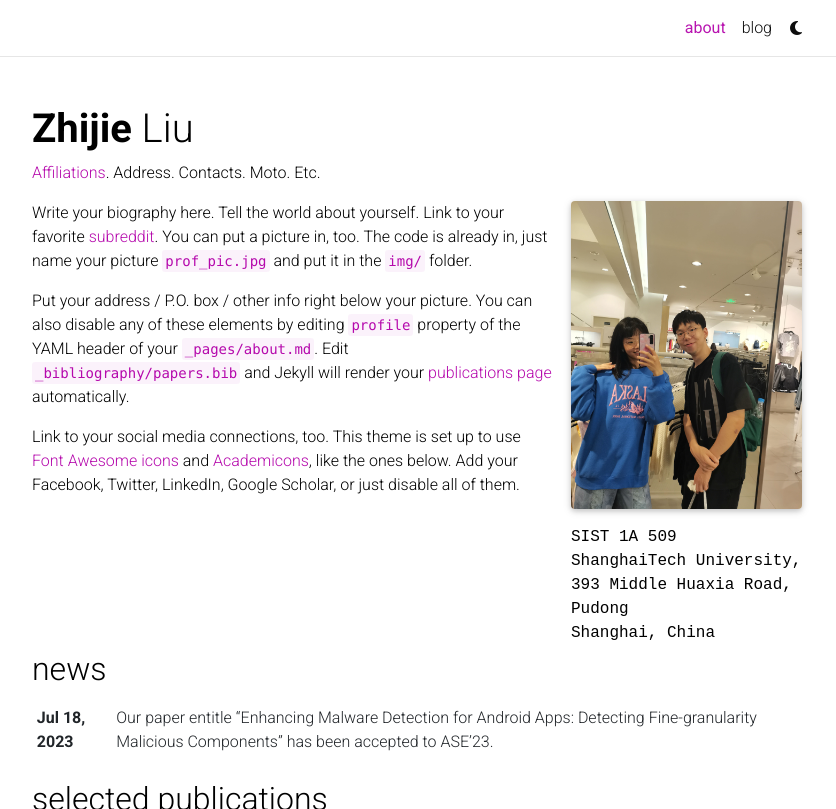
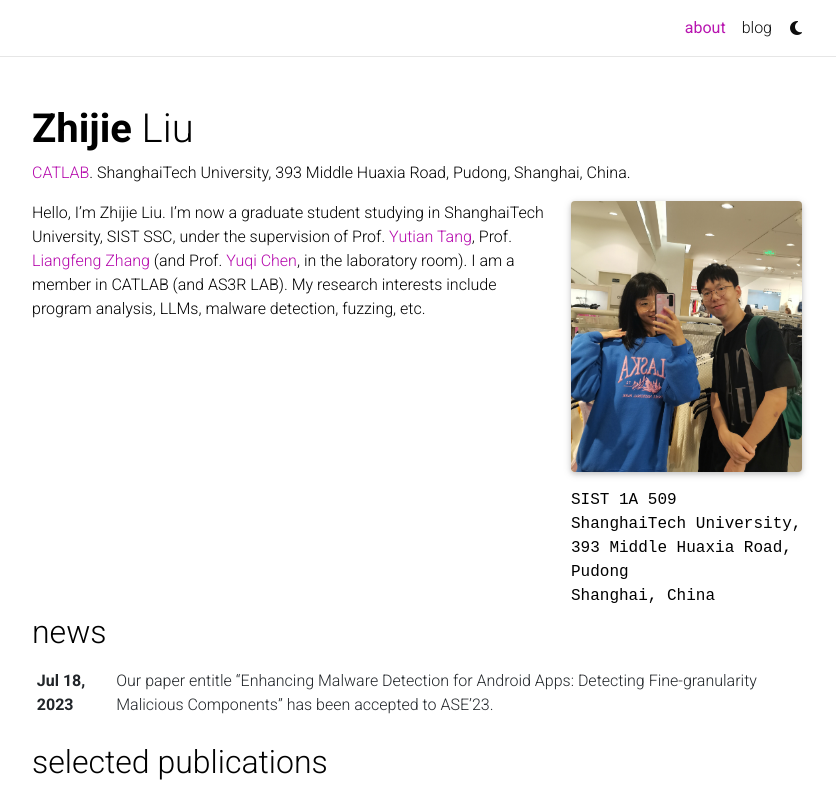
Before and after one commit to Rroscha/Rroscha.github.io, a Jekyll site: the page built from _pages/about.md, in a window 1280 px wide and 1135 px high, cut to the strip 0-809 px from the top of the window. Shown: the whole strip, without its empty margins (223-1059 px from the left). Built offline with Jekyll 4.4.1, drawn with Linux system fonts in a browser that asks for light colours; full-size pictures stand in for the smaller copies a plugin makes; comment, search, counter and statistics services are not loaded; a style sheet for code colours, icons or effects is not loaded.

Commit message:
Feature: Updated modules

```diff
--- a/_pages/about.md
+++ b/_pages/about.md
@@ -2,7 +2,7 @@
 layout: about
 title: about
 permalink: /
-subtitle: <a href='#'>Affiliations</a>. Address. Contacts. Moto. Etc.
+subtitle: <a href='https://www.chrisyttang.org/'>CATLAB</a>. ShanghaiTech University, 393 Middle Huaxia Road, Pudong, Shanghai, China.
 
 profile:
   align: right
@@ -19,8 +19,4 @@
 social: true  # includes social icons at the bottom of the page
 ---
 
-Write your biography here. Tell the world about yourself. Link to your favorite [subreddit](http://reddit.com). You can put a picture in, too. The code is already in, just name your picture `prof_pic.jpg` and put it in the `img/` folder.
-
-Put your address / P.O. box / other info right below your picture. You can also disable any of these elements by editing `profile` property of the YAML header of your `_pages/about.md`. Edit `_bibliography/papers.bib` and Jekyll will render your [publications page](/al-folio/publications/) automatically.
-
-Link to your social media connections, too. This theme is set up to use [Font Awesome icons](http://fortawesome.github.io/Font-Awesome/) and [Academicons](https://jpswalsh.github.io/academicons/), like the ones below. Add your Facebook, Twitter, LinkedIn, Google Scholar, or just disable all of them.
+Hello, I’m Zhijie Liu. I’m now a graduate student studying in ShanghaiTech University, SIST SSC, under the supervision of Prof. <a href='https://www.chrisyttang.org/'>Yutian Tang</a>, Prof. <a href='https://sist.shanghaitech.edu.cn/zhanglf_en/main.htm'>Liangfeng Zhang</a> (and Prof. <a href='http://as3r-lab.com/'>Yuqi Chen</a>, in the laboratory room). I am a member in CATLAB (and AS3R LAB). My research interests include program analysis, LLMs, malware detection, fuzzing, etc.
```
Also changed, not shown: assets/img/prof_pic.jpg.
